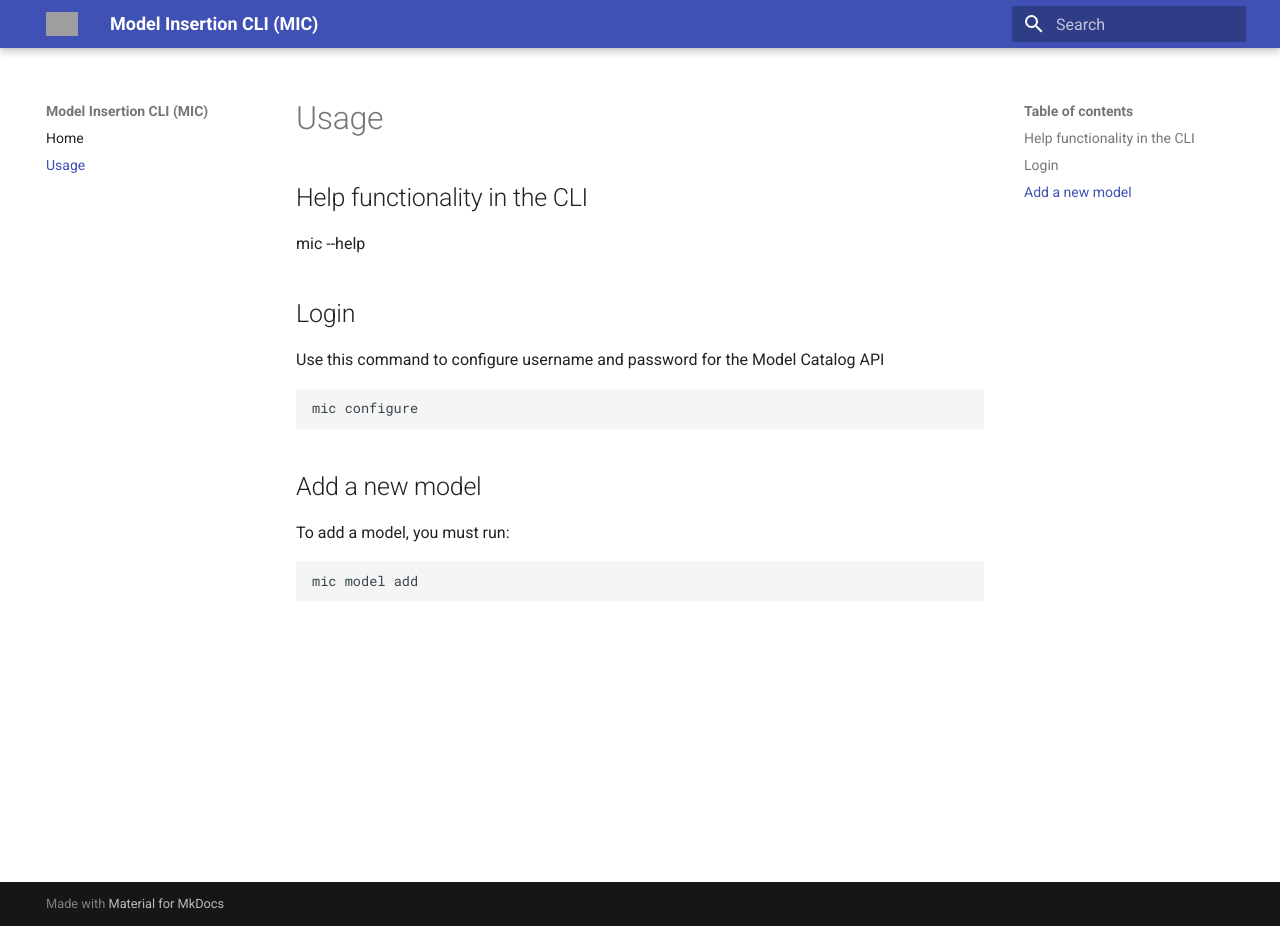
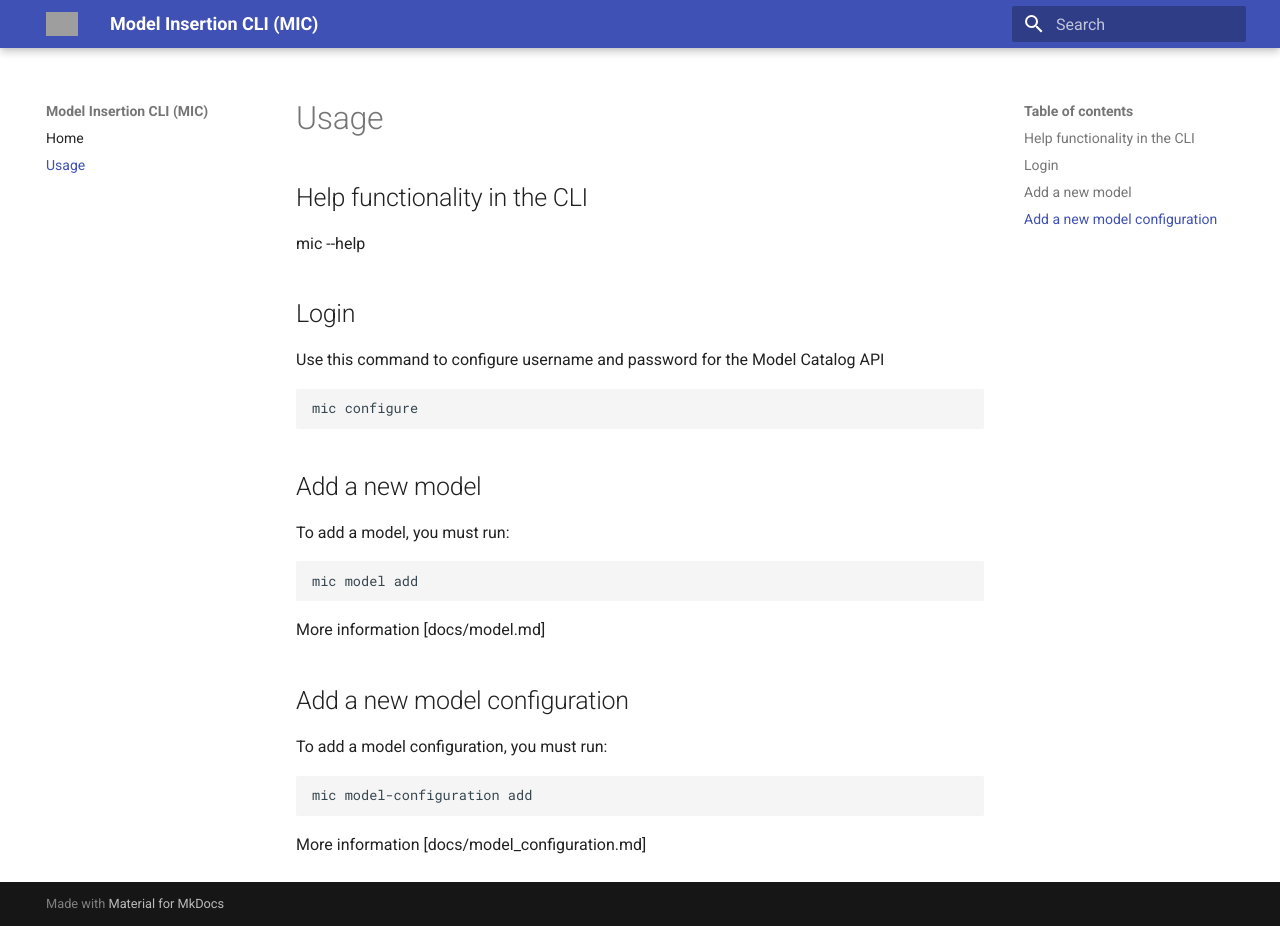
Before and after one commit to mintproject/mic, an MkDocs documentation site: the page built from docs/usage.md, in a window 1280 px wide and 926 px high. Built offline with MkDocs 1.6.1 and Material for MkDocs 9.7.7, drawn with Linux system fonts in a browser that asks for light colours; grey boxes are pictures that could not be loaded.

Commit message:
fix: develop docs

````diff
--- a/docs/usage.md
+++ b/docs/usage.md
@@ -19,3 +19,15 @@ To add a model, you must run:
 ```bash
 mic model add
 ```
+
+More information [docs/model.md]
+
+## Add a new model configuration
+
+To add a model configuration, you must run:
+
+```bash
+mic model-configuration add
+```
+
+More information [docs/model_configuration.md]
````
